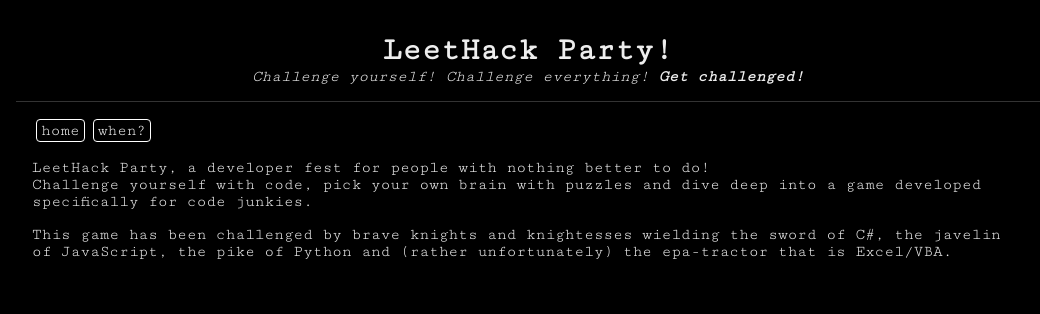
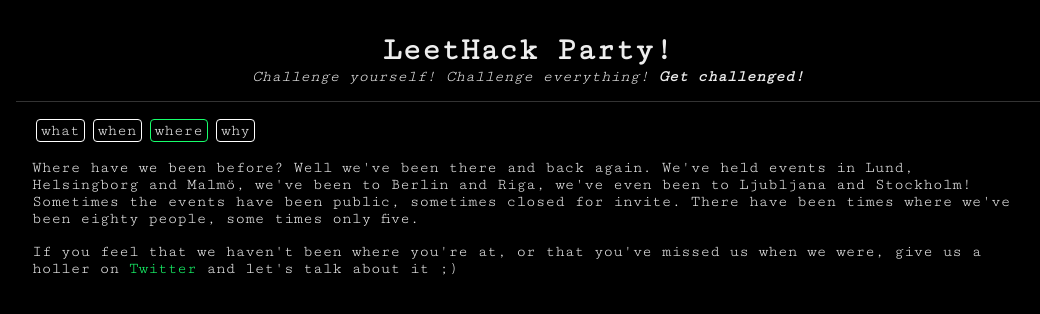
Before and after one commit to Morkalork/leethack.party, a React (Create React App) app: page /where in a window 1280 px wide. Shown: the top 314 px of the page, without its empty margins (112-1152 px from the left). Built offline with nearby package versions, Linux system fonts and the light colour scheme.

Commit message:
Added moar pages

```diff
--- a/src/App.scss
+++ b/src/App.scss
@@ -12,8 +12,11 @@ section {
 }
 
 a {
-  color: $light-grey;
+  color: $leethack-green;
   text-decoration: none;
+  &:hover {
+    text-decoration: underline;
+  }
 }
 
 html {
--- a/src/components/navigation/index.scss
+++ b/src/components/navigation/index.scss
@@ -14,12 +14,17 @@ nav {
         border-radius: 0.25rem;
         padding: 0.15rem 0.25rem;
         text-transform: lowercase;
+        color: $light-grey;
         &.selected {
           border-color: $leethack-green;
         }
         &:hover, &:active {
           background-color: $light;
           color: $dark;
+          text-decoration: none;
+          &.selected {
+            background-color: $leethack-green;
+          }
         }
       }
     }
--- a/src/components/navigation/index.tsx
+++ b/src/components/navigation/index.tsx
@@ -11,10 +11,16 @@ interface Props {
 
 const pathInfo = [{
     path: '/',
-    text: 'Home'
+    text: 'What'
 }, {
     path: '/when',
-    text: 'When?'
+    text: 'When'
+}, {
+    path: '/where',
+    text: 'Where'
+}, {
+    path: '/why',
+    text: 'Why'
 }];
 
 const getPaths = (currentPath: string) => pathInfo.map((info) => ({
--- a/src/pages/home/index.tsx
+++ b/src/pages/what/index.tsx
@@ -1,9 +1,7 @@
 import React from 'react';
 
-export const Home = () => {
-    return <div className='home'>
-        <header>
-        </header>
+export const What = () => {
+    return <div className='what'>
         <section>
             <p>LeetHack Party, a developer fest for people with nothing better to do!</p>
             <p>Challenge yourself with code, pick your own brain with puzzles and dive deep into a game developed
--- a/src/pages/when/index.tsx
+++ b/src/pages/when/index.tsx
@@ -1,8 +1,11 @@
 import React from "react";
 
 export const When = () => {
-    return <p>We've been to Lund, we've been to Helsingborg and Stockholm, in Ljubljana (Slovakia), Berlin (...) and
-        Riga (Latvia). How do you know where we'll next appear? We don't know and we don't really have a good
-        line of communications for this. Keep an eye out for news at the twitter account of <a
-            href='https://twitter.com/tretton37'>tretton37</a>, they might know.</p>;
+    return <div className='when'>
+        <section>
+            <p>How do you know where we'll next appear? We don't know and we don't really have a good
+                line of communications for this. Keep an eye out for news at the twitter account of <a
+                    href='https://twitter.com/tretton37'>tretton37</a>, they might know.</p>
+        </section>
+    </div>;
 }
--- /dev/null
+++ b/src/pages/where/index.tsx
@@ -0,0 +1,16 @@
+import React from "react";
+
+export const Where = () => {
+    return <div className='where'>
+        <section>
+            <p>Where have we been before? Well we've been there and back again. We've held events in Lund, Helsingborg
+                and Malmö, we've been to Berlin and Riga, we've even been to Ljubljana and Stockholm!</p>
+            <p>Sometimes the events have been public, sometimes closed for invite. There have been times where we've been eighty
+                people, some times only five.</p>
+        </section>
+        <section>
+            <p>If you feel that we haven't been where you're at, or that you've missed us when we were, give us a holler on <a
+                href='https://twitter.com/leethackparty'>Twitter</a> and let's talk about it ;)</p>
+        </section>
+    </div>;
+}
--- /dev/null
+++ b/src/pages/why/index.tsx
@@ -0,0 +1,10 @@
+import React from "react";
+
+export const Why = () => {
+    return <div className='why'>
+        <section>
+            <p>Why is there a LeetHack? We've asked ourselves that very question zero times. LeetHack was created to fill a void in our life, a programming challenge that requested no valid end product and no purpose other than to solve puzzles with code.</p>
+            <p>LeetHack is made by developers, for developers to let you test your skills in a time boxed, competitive environment without words like "agile" or "quality assurance". It's just for fun!</p>
+        </section>
+    </div>;
+}
--- a/src/router/index.tsx
+++ b/src/router/index.tsx
@@ -1,8 +1,10 @@
 import React from 'react';
 import {BrowserRouter as Router, Switch, Route} from "react-router-dom";
-import {Home} from "../pages/home";
+import {What} from "../pages/what";
 import {When} from "../pages/when";
 import {Navigation} from "../components/navigation";
+import {Where} from "../pages/where";
+import {Why} from "../pages/why";
 
 export const LeetRouter = () => {
     return <Router>
@@ -11,8 +13,14 @@ export const LeetRouter = () => {
             <Route path='/when'>
                 <When/>
             </Route>
+            <Route path='/where'>
+                <Where/>
+            </Route>
+            <Route path='/why'>
+                <Why />
+            </Route>
             <Route path='/'>
-                <Home/>
+                <What/>
             </Route>
         </Switch>
     </Router>
```
